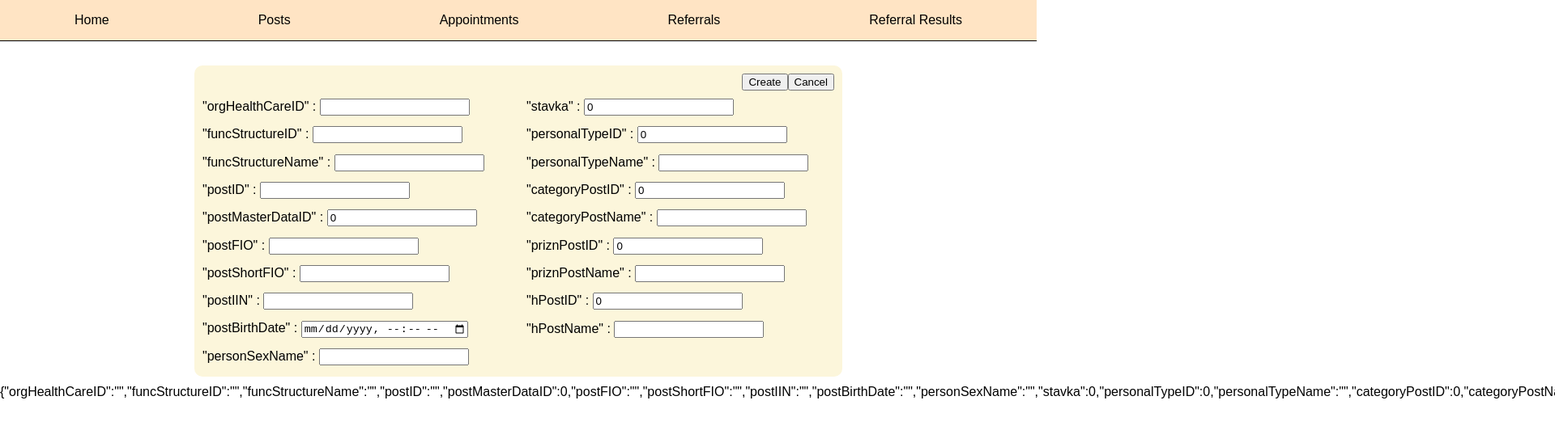
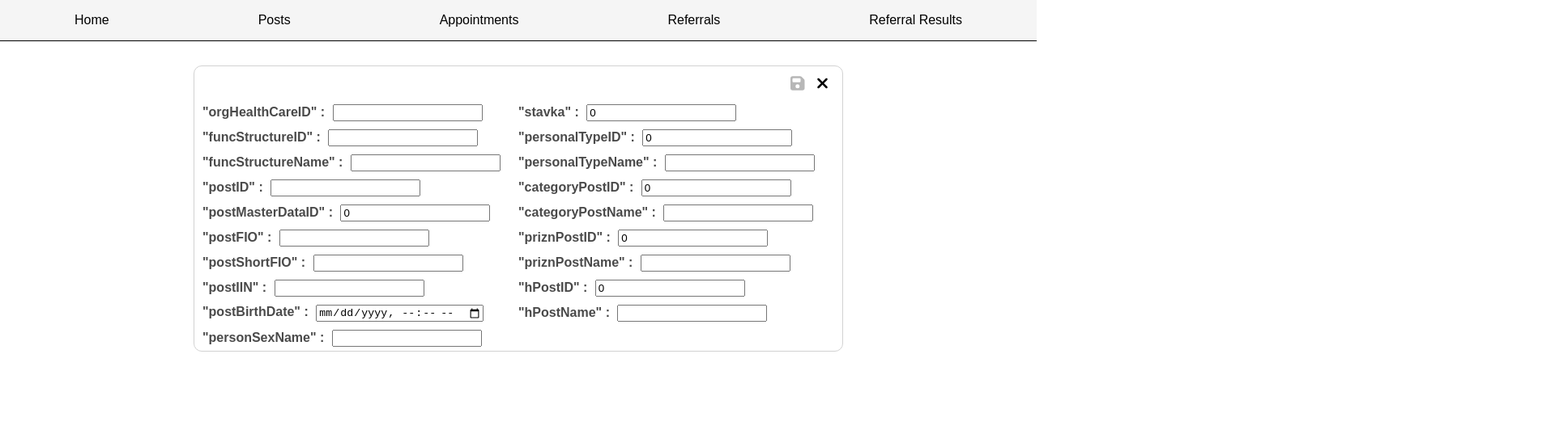
Before and after one commit to KhamzaKhakim/damumed-emulator-front, a React (Vite) app: page /create-post in a window 1280 px wide. Shown: the top 532 px of the page at 81% size, 1920 px wide, since content can reach past the window. Built offline with nearby package versions, Linux system fonts and the light colour scheme.

Commit message:
Add disabled logic for buttons

```diff
--- a/package.json
+++ b/package.json
@@ -9,6 +9,9 @@
     "preview": "vite preview"
   },
   "dependencies": {
+    "@fortawesome/fontawesome-svg-core": "^6.3.0",
+    "@fortawesome/free-solid-svg-icons": "^6.3.0",
+    "@fortawesome/react-fontawesome": "^0.2.0",
     "react": "^18.2.0",
     "react-dom": "^18.2.0",
     "react-query": "^3.39.3",
--- a/src/App.tsx
+++ b/src/App.tsx
@@ -9,7 +9,6 @@ function App() {
       <Routes>
         <Route path="/posts" element={<Posts/>} />
         <Route path="/create-post" element={<CreatePost/>} />
-
       </Routes>
     </>
   )
--- a/src/api/posts.ts
+++ b/src/api/posts.ts
@@ -31,7 +31,6 @@ export async function getAllPosts(): Promise<Post[]> {
   }
 
   export async function deletePost(iin: string) {
-    console.log(iin)
     const response = await fetch(`http://localhost:8080/db/post/${iin}`, {
       method: "DELETE",
     });
--- a/src/pages/CreatePost/index.tsx
+++ b/src/pages/CreatePost/index.tsx
@@ -1,5 +1,7 @@
 import { ChangeEvent, FormEvent, useState } from "react";
+import { faFloppyDisk, faXmark } from "@fortawesome/free-solid-svg-icons";
 import { useMutation, useQueryClient } from "react-query";
+import { FontAwesomeIcon } from "@fortawesome/react-fontawesome";
 import { Post } from "../../api/posts";
 import classes from "./styles.module.css"
 import { updatePost } from "../../api/posts";
@@ -58,10 +60,6 @@ export const CreatePost = () => {
 
       function handleCreate(e: FormEvent<HTMLFormElement>){
         e.preventDefault()
-        if(postForm.postIIN == ""){
-            alert("postIIN should not be empty, since it is the primary key")
-            return
-        }
         createPostMutation.mutate(postForm)
       }
       return (
@@ -71,10 +69,10 @@ export const CreatePost = () => {
           <div className={classes.container}>
             <div></div>
             <div className={classes.button}>
-            <input type="submit" value="Create"/>
-            <button onClick={navigateToPosts}>Cancel</button>
+            <button type="submit" className={classes.buttonIcon} disabled={postForm.postIIN === ""}><FontAwesomeIcon icon={faFloppyDisk} size="xl"/></button>
+            <button onClick={navigateToPosts} className={classes.buttonIcon}><FontAwesomeIcon icon={faXmark} size="xl"/></button>
             </div>
-            <div className={classes.inputs}>
+            <div className={classes.fields}>
             <label>&quot;orgHealthCareID&quot; : </label>
             <input defaultValue={postForm.orgHealthCareID} type="text" name="orgHealthCareID" onChange={handleChange}/>
             <label>&quot;funcStructureID&quot; : </label>
@@ -120,7 +118,6 @@ export const CreatePost = () => {
         </div>
         </form>
         </div>
-        <div>{JSON.stringify(postForm)}</div>
         </>
       )
   };
--- a/src/pages/CreatePost/styles.module.css
+++ b/src/pages/CreatePost/styles.module.css
@@ -5,10 +5,12 @@
 }
 
 .container {
+    font-weight: bolder;
+    color: rgb(74, 74, 74);
     width: 800px;
     display: grid;
     grid-template-columns: 1fr 1fr;
-    background-color: #fcf6db;
+    border: 1px rgb(210, 210, 210) solid;
     border-radius: 10px;
     margin: 10px;
 }
@@ -17,16 +19,13 @@
     padding-left: 10px;
 }
 
-.fields p{
-    margin-top: 0;
-    margin-bottom: 1em;
+.fields p, input{
+    margin:5px;
 }
 
-.inputs {
-    padding-left: 10px;
-}
-.inputs input{
-    margin-bottom: 1em;
+.value {
+    font-weight:lighter;
+    color: rgb(108, 99, 100);
 }
 
 .button {
@@ -34,3 +33,9 @@
     padding: 10px;
     display: inline-block;
 }
+
+.buttonIcon {
+    width: 30px;
+    border: none;
+    background: none;
+}
--- a/src/pages/Navbar/styles.module.css
+++ b/src/pages/Navbar/styles.module.css
@@ -4,7 +4,7 @@
     align-items: center;
     justify-content: space-around;
     margin-bottom: 20px;
-    background-color: bisque;
+    background-color: whitesmoke;
     border-bottom: 1px solid black;
 }
 
--- a/src/pages/Posts/PostItem.tsx
+++ b/src/pages/Posts/PostItem.tsx
@@ -1,8 +1,12 @@
 import { ChangeEvent, FormEvent, useState } from "react";
 import { deletePost, updatePost } from "../../api/posts";
+import { faFilePen, faFloppyDisk, faTrash, faXmark } from "@fortawesome/free-solid-svg-icons";
 import { useMutation, useQueryClient } from "react-query";
+import { FontAwesomeIcon } from "@fortawesome/react-fontawesome";
 import { Post } from "../../api/posts";
-import classes from "./styles.module.css"
+import classes from "./styles.module.css";
+
+
 
 
 
@@ -64,11 +68,11 @@ export const PostItem = ({post}: propValue) => {
         <form onSubmit={handleUpdate}>
           <div className={classes.container}>
             <div></div>
-            <div className={classes.button}>
-            <input type="submit" value="Save"/>
-            <button onClick={handleUpdatePage}>Cancel</button>
+            <div className={classes.buttonContainer}>
+            <button type="submit" className={classes.buttonIcon} disabled={post === postForm}><FontAwesomeIcon icon={faFloppyDisk} size="xl"/></button>
+            <button onClick={handleUpdatePage} className={classes.buttonIcon}><FontAwesomeIcon icon={faXmark} size="xl"/></button>
             </div>
-            <div className={classes.inputs}>
+            <div className={classes.fields}>
             <label>&quot;orgHealthCareID&quot; : </label>
             <input defaultValue={postForm.orgHealthCareID} type="text" name="orgHealthCareID" onChange={handleChange}/>
             <label>&quot;funcStructureID&quot; : </label>
@@ -109,7 +113,6 @@ export const PostItem = ({post}: propValue) => {
             <input defaultValue={postForm.hPostID} type="number" name="hPostID" onChange={handleChange}/><br/>
             <label>&quot;hPostName&quot; : </label>
             <input defaultValue={postForm.hPostName} type="text" name="hPostName" onChange={handleChange}/><br/>
-
             </div>
         </div>
         </form>
@@ -121,32 +124,32 @@ export const PostItem = ({post}: propValue) => {
         <>
           <div className={classes.container}>
             <div></div>
-            <div className={classes.button}>
-            <button onClick={handleUpdatePage}>Update</button>
-            <button onClick={handleDelete}>Delete</button>
+            <div className={classes.buttonContainer}>
+            <button onClick={handleUpdatePage}  className={classes.buttonIcon}><FontAwesomeIcon icon={faFilePen} size="xl"/></button>
+            <button onClick={handleDelete} className={classes.buttonIcon}><FontAwesomeIcon icon={faTrash} size="xl"/></button>
             </div>
             <div className={classes.fields}>
-            <p>&quot;orgHealthCareID&quot; : &quot;{post.orgHealthCareID}&quot;</p>
-            <p>&quot;funcStructureID&quot;: &quot;{post.funcStructureID}&quot;</p>
-            <p>&quot;funcStructureName&quot; : &quot;{post.funcStructureName}&quot;</p>
-            <p>&quot;postID&quot; : &quot;{post.postID}&quot;</p>
-            <p>&quot;postMasterDataID&quot; : &quot;{post.postMasterDataID}&quot;</p>
-            <p>&quot;postFIO&quot; : &quot;{post.postFIO}&quot;</p>
-            <p>&quot;postShortFIO&quot; : &quot;{post.postShortFIO}&quot;</p>
-            <p>&quot;postIIN&quot; : &quot;{post.postIIN}&quot;</p>
-            <p>&quot;postBirthDate&quot; : &quot;{post.postBirthDate}&quot;</p>
-            <p>&quot;personSexName&quot; : &quot;{post.personSexName}&quot;</p>
+            <p>&quot;orgHealthCareID&quot; : <span className={classes.value}>&quot;{post.orgHealthCareID}&quot;</span></p>
+            <p>&quot;funcStructureID&quot;: <span className={classes.value}>&quot;{post.funcStructureID}&quot;</span></p>
+            <p>&quot;funcStructureName&quot; : <span className={classes.value}>&quot;{post.funcStructureName}&quot;</span></p>
+            <p>&quot;postID&quot; : <span className={classes.value}>&quot;{post.postID}&quot;</span></p>
+            <p>&quot;postMasterDataID&quot; : <span className={classes.value}>&quot;{post.postMasterDataID}&quot;</span></p>
+            <p>&quot;postFIO&quot; : <span className={classes.value}>&quot;{post.postFIO}&quot;</span></p>
+            <p>&quot;postShortFIO&quot; : <span className={classes.value}>&quot;{post.postShortFIO}&quot;</span></p>
+            <p>&quot;postIIN&quot; : <span className={classes.value}>&quot;{post.postIIN}&quot;</span></p>
+            <p>&quot;postBirthDate&quot; : <span className={classes.value}>&quot;{post.postBirthDate}&quot;</span></p>
+            <p>&quot;personSexName&quot; : <span className={classes.value}>&quot;{post.personSexName}&quot;</span></p>
             </div>
             <div className={classes.fields}>
-            <p>&quot;stavka&quot; : &quot;{post.stavka}&quot;</p>
-            <p>&quot;personalTypeID&quot; : &quot;{post.personalTypeID}&quot;</p>
-            <p>&quot;personalTypeName&quot; : &quot;{post.personalTypeName}&quot;</p>
-            <p>&quot;categoryPostID&quot; : &quot;{post.categoryPostID}&quot;</p>
-            <p>&quot;categoryPostName&quot; : &quot;{post.categoryPostName}&quot;</p>
-            <p>&quot;priznPostID&quot; : &quot;{post.priznPostID}&quot;</p>
-            <p>&quot;priznPostName&quot; : &quot;{post.priznPostName}&quot;</p>
-            <p>&quot;hPostID&quot; : &quot;{post.hPostID}&quot;</p>
-            <p>&quot;hPostName&quot; : &quot;{post.hPostName}&quot;</p>
+            <p>&quot;stavka&quot; : <span className={classes.value}>&quot;{post.stavka}&quot;</span></p>
+            <p>&quot;personalTypeID&quot; : <span className={classes.value}>&quot;{post.personalTypeID}&quot;</span></p>
+            <p>&quot;personalTypeName&quot; : <span className={classes.value}>&quot;{post.personalTypeName}&quot;</span></p>
+            <p>&quot;categoryPostID&quot; : <span className={classes.value}>&quot;{post.categoryPostID}&quot;</span></p>
+            <p>&quot;categoryPostName&quot; : <span className={classes.value}>&quot;{post.categoryPostName}&quot;</span></p>
+            <p>&quot;priznPostID&quot; : <span className={classes.value}>&quot;{post.priznPostID}&quot;</span></p>
+            <p>&quot;priznPostName&quot; : <span className={classes.value}>&quot;{post.priznPostName}&quot;</span></p>
+            <p>&quot;hPostID&quot; : <span className={classes.value}>&quot;{post.hPostID}&quot;</span></p>
+            <p>&quot;hPostName&quot; : <span className={classes.value}>&quot;{post.hPostName}&quot;</span></p>
             </div>
         </div>
         </>
--- a/src/pages/Posts/index.tsx
+++ b/src/pages/Posts/index.tsx
@@ -1,13 +1,15 @@
+import { FontAwesomeIcon } from "@fortawesome/react-fontawesome";
+import { Link } from "react-router-dom";
 import { PostItem } from "./PostItem";
 import classes from "./styles.module.css"
+import { faCirclePlus } from "@fortawesome/free-solid-svg-icons";
 import { getAllPosts } from "../../api/posts";
-import { useNavigate } from "react-router-dom";
 import { useQuery } from "react-query";
+
 
 
 export default function PostsList() {
 
-    const navigate = useNavigate();
 
     const postsQuery = useQuery({
       queryKey: ["posts"],
@@ -19,14 +21,10 @@ export default function PostsList() {
       return <h1>{JSON.stringify(postsQuery.error)}</h1>
     }
 
-    function navigateToCreate(){
-      navigate("/create-post")
-    }
-
     return (
       <>
       <div className={classes.colFlex}>
-        <button onClick={navigateToCreate}>Create new post</button>
+        <Link to="/create-post" className={classes.createLink}>Create new post <FontAwesomeIcon icon={faCirclePlus} size="xl"/></Link>
       </div>
       <div className={classes.colFlex}>
           {postsQuery.data?.map(item  => (
--- a/src/pages/Posts/styles.module.css
+++ b/src/pages/Posts/styles.module.css
@@ -5,10 +5,12 @@
 }
 
 .container {
+    font-weight: bolder;
+    color: rgb(74, 74, 74);
     width: 800px;
     display: grid;
     grid-template-columns: 1fr 1fr;
-    background-color: #fcf6db;
+    border: 1px rgb(210, 210, 210) solid;
     border-radius: 10px;
     margin: 10px;
 }
@@ -17,20 +19,31 @@
     padding-left: 10px;
 }
 
-.fields p{
-    margin-top: 0;
-    margin-bottom: 1em;
+.fields p, input{
+    margin:5px;
 }
 
-.inputs {
-    padding-left: 10px;
-}
-.inputs input{
-    margin-bottom: 1em;
+.value {
+    font-weight:lighter;
+    color: rgb(108, 99, 100);
 }
 
-.button {
+.buttonContainer {
     margin-left: auto;
     padding: 10px;
     display: inline-block;
 }
+
+.buttonIcon {
+    width: 30px;
+    border: none;
+    background: none;
+}
+
+.createLink {
+    text-decoration: none;
+    color: black;
+    padding: 10px;
+    border-radius: 5px;
+    border: rgb(210, 210, 210) 1px solid;
+}
```
Also changed, not shown: 1 other file (tests, documents, lock files or other folders).
